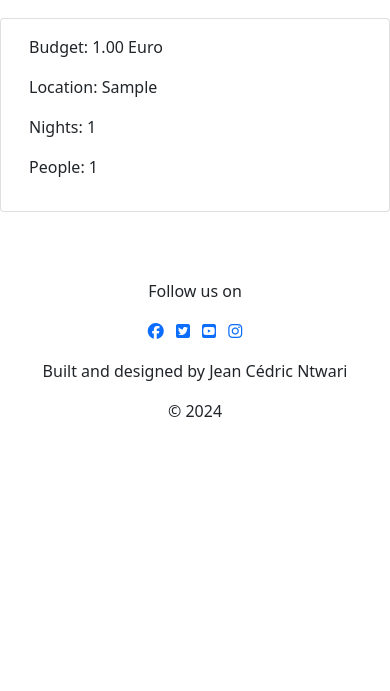
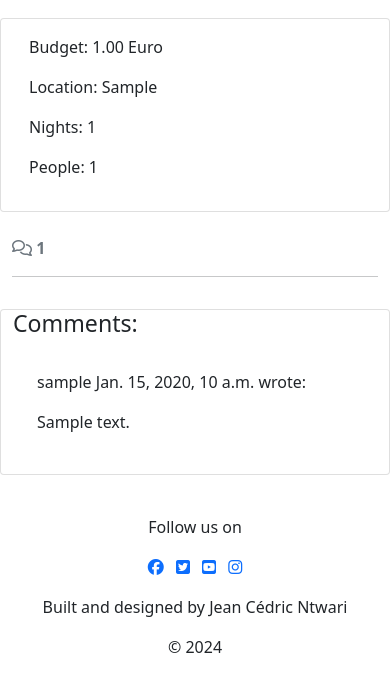
Before and after one commit to CedricNtwari/budget-explorer, a Django app: a page that uses discover/templates/discover/post_detail.html in a window 390 px wide. Shown: the part 389-1080 px from the top of the page. Before the commit the page ends 806 px from the top, so only its background shows below. Run offline with Django 4.2, Linux system fonts and the light colour scheme; tables that the repository leaves empty hold one stand-in row (values such as "Sample post"); some libraries are stand-ins or nearby versions.

Commit message:
Updated `post_detail` view to include comments and count

```diff
--- a/discover/models.py
+++ b/discover/models.py
@@ -13,33 +13,51 @@ CURRENCY_CHOICES = (
     ('GBP', 'Pound Sterling')
 )
 
+
 class Post(models.Model):
     title = models.CharField(max_length=200, unique=True)  # Title of the post
-    slug = models.SlugField(max_length=200, unique=True)  # URL-friendly identifier
-    author = models.ForeignKey(User, on_delete=models.CASCADE, related_name="blog_posts")  # Author of the post
-    featured_image = CloudinaryField('image', default='placeholder')  # Backup image for the post
+    # URL-friendly identifier
+    slug = models.SlugField(max_length=200, unique=True)
+    author = models.ForeignKey(
+        User, on_delete=models.CASCADE, related_name="blog_posts")  # Author of the post
+    featured_image = CloudinaryField(
+        'image', default='placeholder')  # Backup image for the post
     content = models.TextField()  # Full content of the post
-    created_on = models.DateTimeField(auto_now_add=True)  # Timestamp when the post was created
-    updated_on = models.DateTimeField(auto_now=True)  # Timestamp when the post was last updated
-    status = models.IntegerField(choices=STATUS, default=0)  # Status of the post (e.g., draft, published)
-    excerpt = models.TextField(blank=True)  # Short description or summary of the post
-    budget = models.DecimalField(max_digits=10, decimal_places=2)  # Budget for the place
-    currency = models.CharField(max_length=3, choices=CURRENCY_CHOICES, default='EUR')  # Currency of the budget
+    # Timestamp when the post was created
+    created_on = models.DateTimeField(auto_now_add=True)
+    # Timestamp when the post was last updated
+    updated_on = models.DateTimeField(auto_now=True)
+    # Status of the post (e.g., draft, published)
+    status = models.IntegerField(choices=STATUS, default=0)
+    # Short description or summary of the post
+    excerpt = models.TextField(blank=True)
+    budget = models.DecimalField(
+        max_digits=10, decimal_places=2)  # Budget for the place
+    currency = models.CharField(
+        max_length=3, choices=CURRENCY_CHOICES, default='EUR')  # Currency of the budget
     location = models.CharField(max_length=255)  # Location of the place
-    latitude = models.DecimalField(max_digits=9, decimal_places=6)  # Latitude for the map
-    longitude = models.DecimalField(max_digits=9, decimal_places=6)  # Longitude for the map
-    nights = models.IntegerField(blank=True, null=True)  # Number of nights (optional)
-    people = models.IntegerField(blank=True, null=True)  # Number of people (optional)
+    latitude = models.DecimalField(
+        max_digits=9, decimal_places=6)  # Latitude for the map
+    longitude = models.DecimalField(
+        max_digits=9, decimal_places=6)  # Longitude for the map
+    # Number of nights (optional)
+    nights = models.IntegerField(blank=True, null=True)
+    # Number of people (optional)
+    people = models.IntegerField(blank=True, null=True)
 
     class Meta:
-        ordering = ['-created_on']  # Default ordering of posts (most recent first)
+        # Default ordering of posts (most recent first)
+        ordering = ['-created_on']
 
     def __str__(self):
         return self.title  # String representation of the post
 
+
 class Comment(models.Model):
-    post = models.ForeignKey(Post, on_delete=models.CASCADE, related_name="comments")
-    author = models.ForeignKey(User, on_delete=models.CASCADE, related_name="comments")
+    post = models.ForeignKey(
+        Post, on_delete=models.CASCADE, related_name="comments")
+    author = models.ForeignKey(
+        User, on_delete=models.CASCADE, related_name="comments")
     body = models.TextField()
     created_on = models.DateTimeField(auto_now_add=True)
     approved = models.BooleanField(default=False)
@@ -52,8 +70,10 @@ class Comment(models.Model):
 
 
 class Favorite(models.Model):
-    post = models.ForeignKey(Post, on_delete=models.CASCADE, related_name="favorites")
-    user = models.ForeignKey(User, on_delete=models.CASCADE, related_name="favorites")
+    post = models.ForeignKey(
+        Post, on_delete=models.CASCADE, related_name="favorites")
+    user = models.ForeignKey(
+        User, on_delete=models.CASCADE, related_name="favorites")
     created_on = models.DateTimeField(auto_now_add=True)
 
     class Meta:
--- a/discover/templates/discover/post_detail.html
+++ b/discover/templates/discover/post_detail.html
@@ -35,5 +35,39 @@
       </div>
     </div>
   </div>
+  <!-- Displaying count of comments -->
+  <div class="row">
+    <div class="col-12">
+      <strong class="text-secondary"> <i class="far fa-comments"></i> {{ comment_count }} </strong>
+    </div>
+    <div class="col-12">
+      <hr />
+    </div>
+  </div>
+  <!-- Displaying Comments -->
+  <div class="row">
+    <div class="col-md-8 card mb-4 mt-3">
+      <h3>Comments:</h3>
+      <div class="card-body">
+        <!-- We want a for loop inside the empty control tags
+          to iterate through each comment in comments -->
+        {% for comment in comments %}
+        <div
+          class="p-2 comments {% if not comment.approved and comment.author == user %} faded{% elif not comment.approved %} d-none{% endif %}"
+        >
+          <p class="font-weight-bold">
+            {{ comment.author }}
+            <span class="font-weight-normal"> {{ comment.created_on }} </span> wrote:
+          </p>
+          <div id="comment{{ comment.id }}">{{ comment.body | linebreaks }}</div>
+          {% if not comment.approved and comment.author == user %}
+          <p class="approval">This comment is awaiting approval</p>
+          {% endif %}
+        </div>
+        <!-- Our for loop ends here -->
+        {% endfor %}
+      </div>
+    </div>
+  </div>
 </div>
 {% endblock content %}
--- a/discover/views.py
+++ b/discover/views.py
@@ -4,7 +4,8 @@ from django.conf import settings
 from django.core.paginator import Paginator, PageNotAnInteger, EmptyPage
 from django.http import JsonResponse
 from django.template.loader import render_to_string
-from .models import Post
+from .models import Post, Comment, Favorite
+
 
 class PostList(generic.ListView):
     model = Post
@@ -28,10 +29,12 @@ class PostList(generic.ListView):
                 posts = paginator.page(1)
             except EmptyPage:
                 posts = []
-            post_html = render_to_string('discover/post_list_partial.html', {'object_list': posts}, request=request)
+            post_html = render_to_string(
+                'discover/post_list_partial.html', {'object_list': posts}, request=request)
             return JsonResponse({'posts': post_html, 'has_next': posts.has_next()})
         else:
             return super().get(request, *args, **kwargs)
+
 
 def post_detail(request, slug):
     """
@@ -49,9 +52,11 @@ def post_detail(request, slug):
 
     queryset = Post.objects.filter(status=1)
     post = get_object_or_404(queryset, slug=slug)
+    comments = post.comments.all().order_by("-created_on")
+    comment_count = post.comments.filter(approved=True).count()
 
     return render(
         request,
         "discover/post_detail.html",
-        {"post": post},
+        {"post": post, "comments": comments, "comment_count": comment_count},
     )
```
